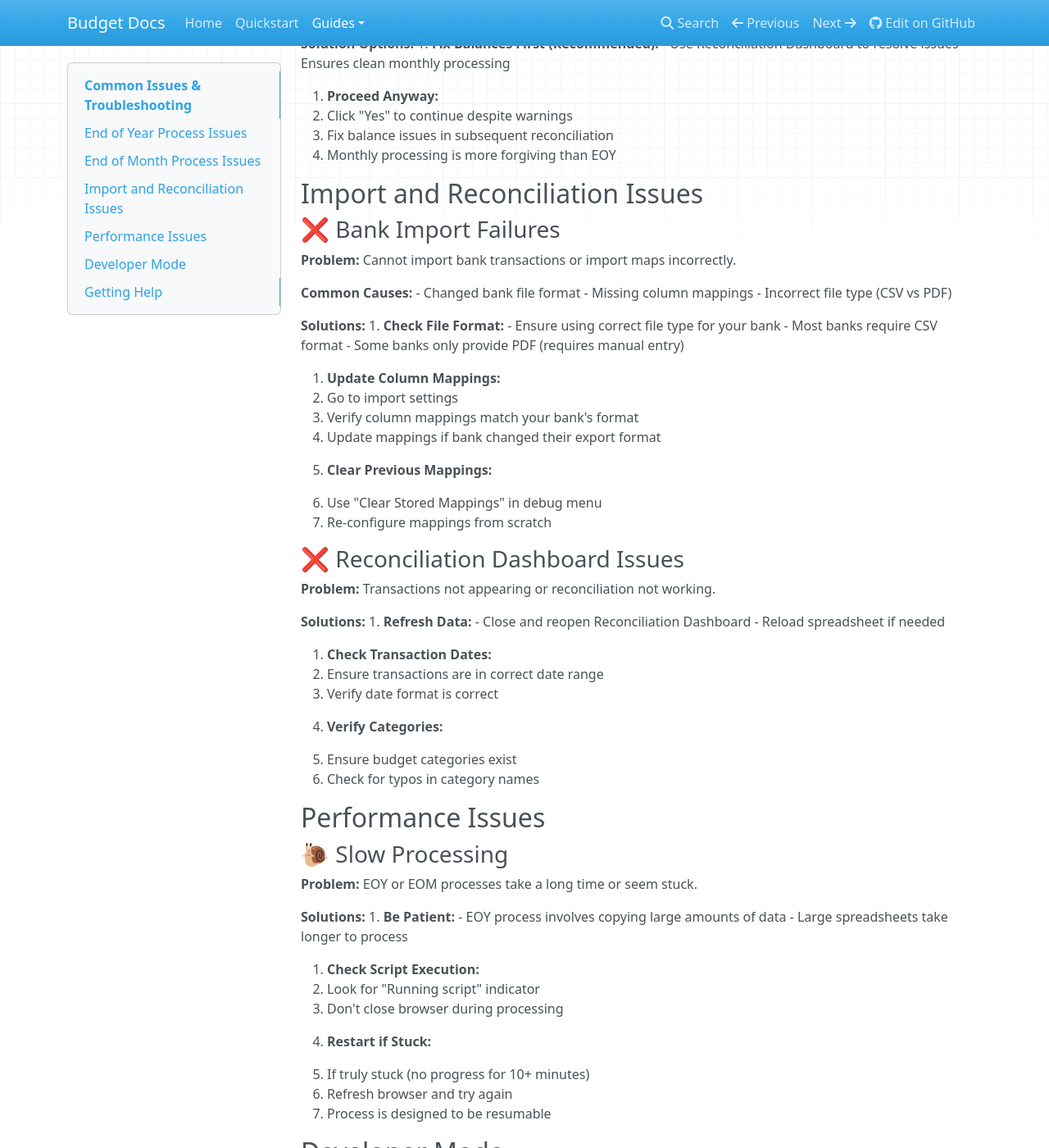
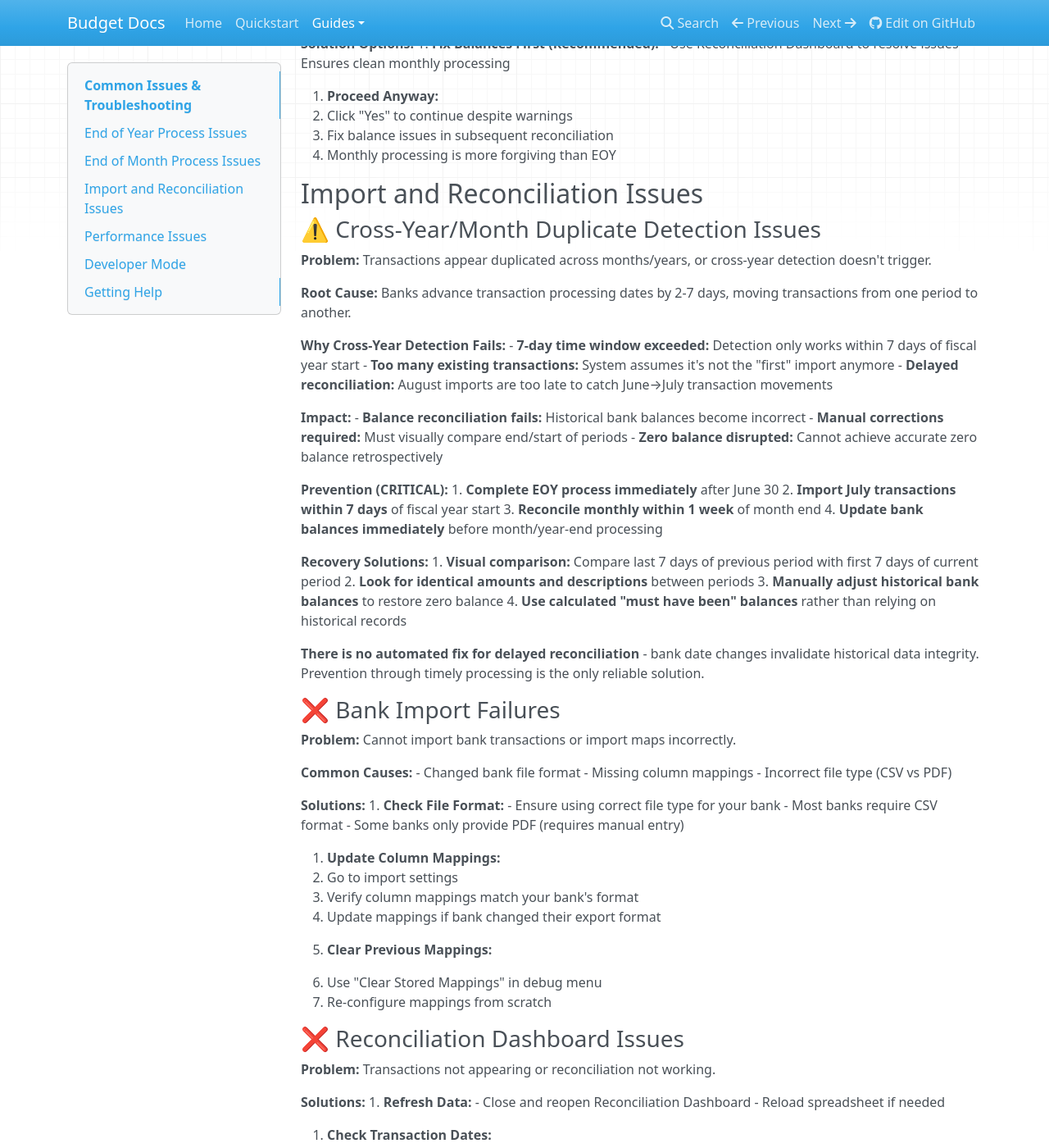
Before and after one commit to griadooss/budget-docs, an MkDocs documentation site: the page built from docs/guides/troubleshooting/common-issues.md, in a window 1280 px wide and 1400 px high, scrolled down 2059 px. Shown: the whole window at 82% size. Built offline with MkDocs 1.6.1, drawn with Linux system fonts in a browser that asks for light colours; nearby versions of some CDN libraries.

Commit message:
docs: Add critical timing guidance for bank date advancement prevention
- Add timing best practices to reconciling.md emphasizing 7-day windows
- Create comprehensive importing.md guide with timing-focused workflow
- Update EOY overview.md with critical timing warnings for cross-year detection
- Expand common-issues.md with bank date advancement troubleshooting

Addresses production issue where delayed reconciliation (38 days post-EOY)
prevented cross-year duplicate detection, causing balance reconciliation
failures due to banks advancing June transaction dates into July.

Key additions:
- 7-day reconciliation rule prevents bank date advancement issues
- Immediate EOY processing enables cross-year duplicate detection
- Prevention-focused guidance (no automated fix for delayed processing)
- Cross-references between guides reinforce timing importance

```diff
--- a/docs/guides/troubleshooting/common-issues.md
+++ b/docs/guides/troubleshooting/common-issues.md
@@ -120,6 +120,38 @@ the final month of the fiscal year.
 
 ## Import and Reconciliation Issues
 
+### ⚠️ Cross-Year/Month Duplicate Detection Issues
+
+**Problem:** Transactions appear duplicated across months/years, or cross-year detection doesn't trigger.
+
+**Root Cause:** Banks advance transaction processing dates by 2-7 days, moving transactions from one period to another.
+
+**Why Cross-Year Detection Fails:**
+- **7-day time window exceeded:** Detection only works within 7 days of fiscal year start
+- **Too many existing transactions:** System assumes it's not the "first" import anymore
+- **Delayed reconciliation:** August imports are too late to catch June→July transaction movements
+
+**Impact:**
+- **Balance reconciliation fails:** Historical bank balances become incorrect
+- **Manual corrections required:** Must visually compare end/start of periods
+- **Zero balance disrupted:** Cannot achieve accurate zero balance retrospectively
+
+**Prevention (CRITICAL):**
+1. **Complete EOY process immediately** after June 30
+2. **Import July transactions within 7 days** of fiscal year start
+3. **Reconcile monthly within 1 week** of month end
+4. **Update bank balances immediately** before month/year-end processing
+
+**Recovery Solutions:**
+1. **Visual comparison:** Compare last 7 days of previous period with first 7 days of current period
+2. **Look for identical amounts and descriptions** between periods
+3. **Manually adjust historical bank balances** to restore zero balance
+4. **Use calculated "must have been" balances** rather than relying on historical records
+
+<Warning>
+**There is no automated fix for delayed reconciliation** - bank date changes invalidate historical data integrity. Prevention through timely processing is the only reliable solution.
+</Warning>
+
 ### ❌ Bank Import Failures
 
 **Problem:** Cannot import bank transactions or import maps incorrectly.
```
Also changed, not shown: docs/guides/daily-tasks/importing.md (+229 -0 lines), docs/guides/daily-tasks/reconciling.md (+12 -0 lines), docs/guides/yearly-tasks/end-of-year/overview.md (+6 -0 lines).
